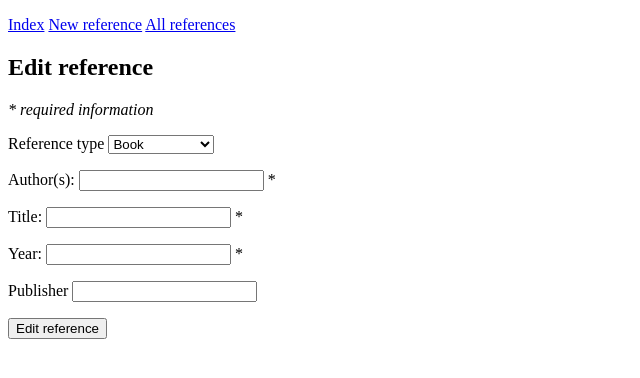
After one commit to m0ssse/ohtuprojekti, a Flask app: template src/templates/edit_reference.html in a window 1280 px wide. The commit adds this page. Shown: the top 378 px of the page, without its empty margins (0-640 px from the left). Run offline with Flask 3, Linux system fonts and the light colour scheme; the template is opened without the code that fills it, so the values that code supplies are empty.

Commit message:
Add edit reference validation and tests

```diff
--- a/src/app.py
+++ b/src/app.py
@@ -1,9 +1,50 @@
 from flask import redirect, render_template, request, jsonify
+from datetime import datetime
 from db_helper import reset_db
 from config import app, test_env
 from entities.reference import Reference
 from repositories.reference_repository import (
     get_references, create_reference, delete_reference)
+
+def validate_reference_data(data, original=None):
+    errors = {}
+
+    if not data.get("author") or data["author"].strip() == "":
+        errors["author"] = "Author is required."
+
+    if not data.get("title") or data["title"].strip() == "":
+        errors["title"] = "Title is required."
+
+    year = data.get("year")
+    if not year:
+        errors["year"] = "Year is required."
+    else:
+        try:
+            year_int = int(year)
+            current_year = datetime.now().year
+            if year_int < 0 or year_int > current_year:
+                errors["year"] = f"Year must be between 0 and {current_year}."
+        except ValueError:
+            errors["year"] = "Year must be a valid integer."
+
+    ref_type = data.get("ref_type")
+
+    if original and ref_type == "article":
+        if original.journal and (not data.get("journal") or data["journal"].strip() == ""):
+            errors["journal"] = "Journal is required for articles."
+        if original.volume and (not data.get("volume") or data["volume"].strip() == ""):
+            errors["volume"] = "Volume is required for articles."
+
+    if original and ref_type == "book":
+        if original.publisher and (not data.get("publisher") or data["publisher"].strip() == ""):
+            errors["publisher"] = "Publisher is required for books."
+
+    if original and ref_type == "inproceedings":
+        if original.booktitle and (not data.get("booktitle") or data["booktitle"].strip() == ""):
+            errors["booktitle"] = "Booktitle is required for inproceedings."
+
+    return errors
+
 
 @app.route("/")
 def index():
@@ -38,13 +79,48 @@ def make_reference():
     create_reference(reference)
     return redirect("/")
 
+
+
+@app.route("/edit_reference/<int:ref_id>")
+def edit_reference_form(ref_id):
+    all_references = get_references()
+    for ref in all_references:
+        if ref.id == int(ref_id):
+            return render_template("edit_reference.html", reference = ref, errors={})
+    return redirect("/")
+
+@app.route("/update_reference/<int:ref_id>", methods=["POST"])
+def update_reference(ref_id):
+    original = None
+    for ref in get_references():
+        if ref.id == int(ref_id):
+            original = ref
+            break
+
+    fields = [
+        "ref_type", "author", "title", "year", "journal", "volume",
+        "publisher", "booktitle", "edition", "chapter", "pages",
+        "doi", "address"
+    ]
+    data = {f: request.form.get(f) for f in fields}
+    errors = validate_reference_data(data, original)
+    if errors:
+        temp_reference = Reference(ref_id, **data)
+        return render_template("edit_reference.html", reference = temp_reference, errors=errors)
+
+    updated_reference = Reference(ref_id, **data)
+    delete_reference(ref_id)
+    create_reference(updated_reference)
+    return redirect("/")
+
+
 @app.route("/show_reference/<int:ref_id>")
 def show_reference(ref_id):
     all_references = get_references()
     for ref in all_references:
         if ref.id == int(ref_id):
             return render_template("show_reference.html", reference = ref)
-    return redirect("/")
+    return redirect(f"/show_reference/{ref_id}")
 
 #@app.route("/create_todo", methods=["POST"])
 #def todo_creation():
--- /dev/null
+++ b/src/templates/edit_reference.html
@@ -0,0 +1,100 @@
+{% extends "layout.html" %}
+
+
+{% block title %}Edit reference{% endblock %}
+{% block content %}
+<h2>Edit reference</h2>
+<i>* required information</i>
+<form action="/update_reference/{{reference.id }}" method="POST">
+    <p>
+    <label for="ref_type">Reference type</label>
+    <select name="ref_type" id="ref_type" required>
+        <option value="book" {% if reference.ref_type == "book" %}selected{% endif %}>Book</option>
+        <option value="article" {% if reference.ref_type == "article" %}selected{% endif %}>Article</option>
+        <option value="inproceedings" {% if reference.ref_type == "inproceedings" %}selected{% endif %}>Inproceedings</option>
+    </select>
+    </p>
+    <p>
+        <label for="author">Author(s):</label>
+        <input type="text" name="author" id="author" value ="{{ reference.author }}" required> *
+    </p>
+    <p>
+        <label for="title">Title:</label>
+        <input type="text" name="title" id="title" value ="{{ reference.title }}" required> *
+    </p>
+    <p>
+        <label for="year">Year:</label>
+        <input type="number" name="year" id="year" value ="{{ reference.year }}" required> *
+        {% if errors.year %}
+            <br><span style="color:red;">{{ errors.year }}</span>
+        {% endif %}
+    </p>
+    <p data-type-only="article">
+        <label for="journal">Journal:</label>
+        <input type="text" name="journal" id="journal" value ="{{ reference.journal }}">
+        {% if errors.journal %}
+        <br><span style="color:red;">{{ errors.journal }}</span>
+        {% endif %}
+        <label for="volume">Volume:</label>
+        <input type="text" name="volume" id="volume" value ="{{ reference.volume }}">
+        {% if errors.volume %}
+        <br><span style="color:red;">{{ errors.volume }}</span>
+        {% endif %}
+
+        <label for="pages">Pages</label>
+        <input type="text" name="pages" id="pages" value ="{{ reference.pages }}">
+    </p>
+    <p data-type-only="book">
+        <label for="publisher">Publisher</label>
+        <input type="text" name="publisher" id="publisher" value ="{{ reference.publisher }}">
+        {% if errors.publisher %}
+        <br><span style="color:red;">{{ errors.publisher }}</span>
+        {% endif %}
+    </p>
+    <p data-type-only="inproceedings">
+        <label for="booktitle">Booktitle</label>
+        <input type="text" name="booktitle" id="booktitle" value ="{{ reference.booktitle }}">
+        {% if errors.booktitle %}
+        <br><span style="color:red;">{{ errors.booktitle }}</span>
+        {% endif %}
+        <!-- <label for="edition">Edition</label>
+        <input type="text" name="edition" id="edition"> -->
+        <!-- <label for="chapter">Chapter</label>
+        <input type="text" name="chapter" id="chapter"> -->
+    </p>
+
+    <!-- <p>
+        <label for="doi">DOI</label>
+        <input type="text" name="doi" id="doi">
+    </p> -->
+    <!-- <p>
+        <label for="address">Address</label>
+        <input type="text" name="address" id="address"> -->
+    <input type="submit" value="Edit reference"/>
+</form>
+
+<script>
+    function updateFieldsByType() {
+        const typeSelect = document.getElementById("ref_type");
+        const selectedType = typeSelect.value;
+
+        const groups = document.querySelectorAll("[data-type-only]");
+        groups.forEach(function(el) {
+            el.style.display = "none";
+        });
+
+
+        const visibleGroups = document.querySelectorAll('[data-type-only="' + selectedType + '"]');
+        visibleGroups.forEach(function(el) {
+            el.style.display = "block";
+        });
+    }
+
+    document.addEventListener("DOMContentLoaded", function() {
+        const typeSelect = document.getElementById("ref_type");
+        typeSelect.addEventListener("change", updateFieldsByType);
+        updateFieldsByType();
+    });
+</script>
+
+{% endblock %}
--- a/src/templates/show_reference.html
+++ b/src/templates/show_reference.html
@@ -36,4 +36,8 @@
 <form action="/delete_reference/{{ reference.id }}", method="POST">
     <input type="submit" value="Delete reference"/>
 </form>
+<form action="/edit_reference/{{ reference.id }}">
+    <input type="submit" value="Edit reference"/>
+</form>
+<!--<a href="/edit_reference/{{ reference.id }}">Edit reference</a> -->
 {% endblock %}
```
Also changed, not shown: src/tests/edit_reference_test.py (added, +158 -0 lines).
